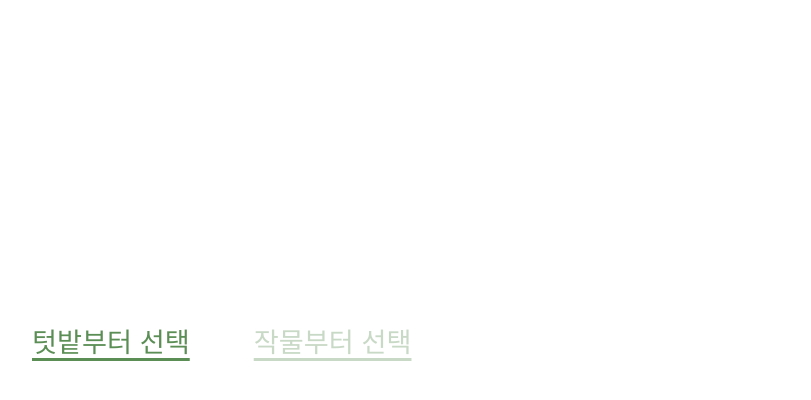
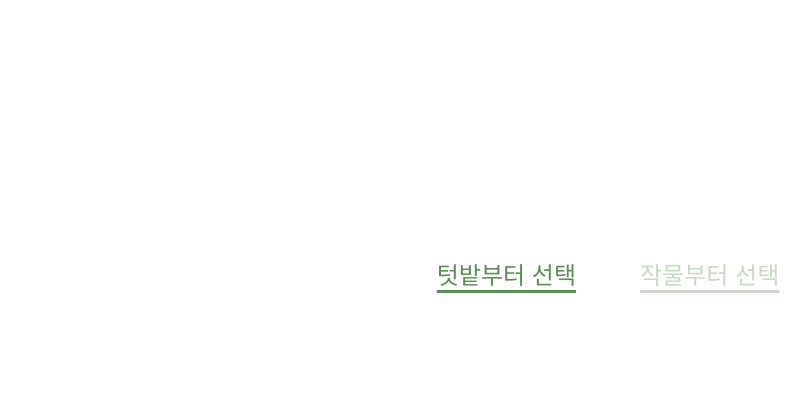
Before and after one commit to iheeya/novice-farmer, a React (Create React App) app in the folder FE/front/: page /register/plant in a window 1280 px wide. Both pictures are taken after a click on the element "텃밭부터 선택". Shown: the top 400 px of the page, without its empty margins (32-843 px from the left). Built offline with nearby package versions, Linux system fonts and the light colour scheme.

Commit message:
[FE]fix: 탭 css 수정
Former-commit-id: a3194066135b9f1962ae555840813b892d81281b

```diff
--- a/FE/front/src/styles/RegisterGarden/selectTab.css
+++ b/FE/front/src/styles/RegisterGarden/selectTab.css
@@ -1,7 +1,8 @@
 .menu{
-    font-size: 1.7rem;
+    font-size: 1.5rem;
     display: flex;
     margin-top: 20%;
+    text-align: center;
 }
 
 
@@ -10,7 +11,7 @@
   text-decoration: underline;
   text-decoration-thickness: 0.2rem;
   text-underline-offset: 0.4rem;
-  margin: 5%
+  margin-right: 5%;
 }
 
 .inactive{
@@ -19,5 +20,5 @@
     text-decoration: underline;
     text-decoration-thickness: 0.2rem;
     text-underline-offset: 0.4rem;
-    margin: 5% 5% 5% 0%
+
 }
--- a/FE/front/src/styles/RegisterPlant/selectPlantTab.css
+++ b/FE/front/src/styles/RegisterPlant/selectPlantTab.css
@@ -1,7 +1,9 @@
 .menu{
-    font-size: 1.7rem;
+    font-size: 1.5rem;
     display: flex;
     margin-top: 20%;
+    align-items: center;
+    justify-content: center;
 }
 
 
```
